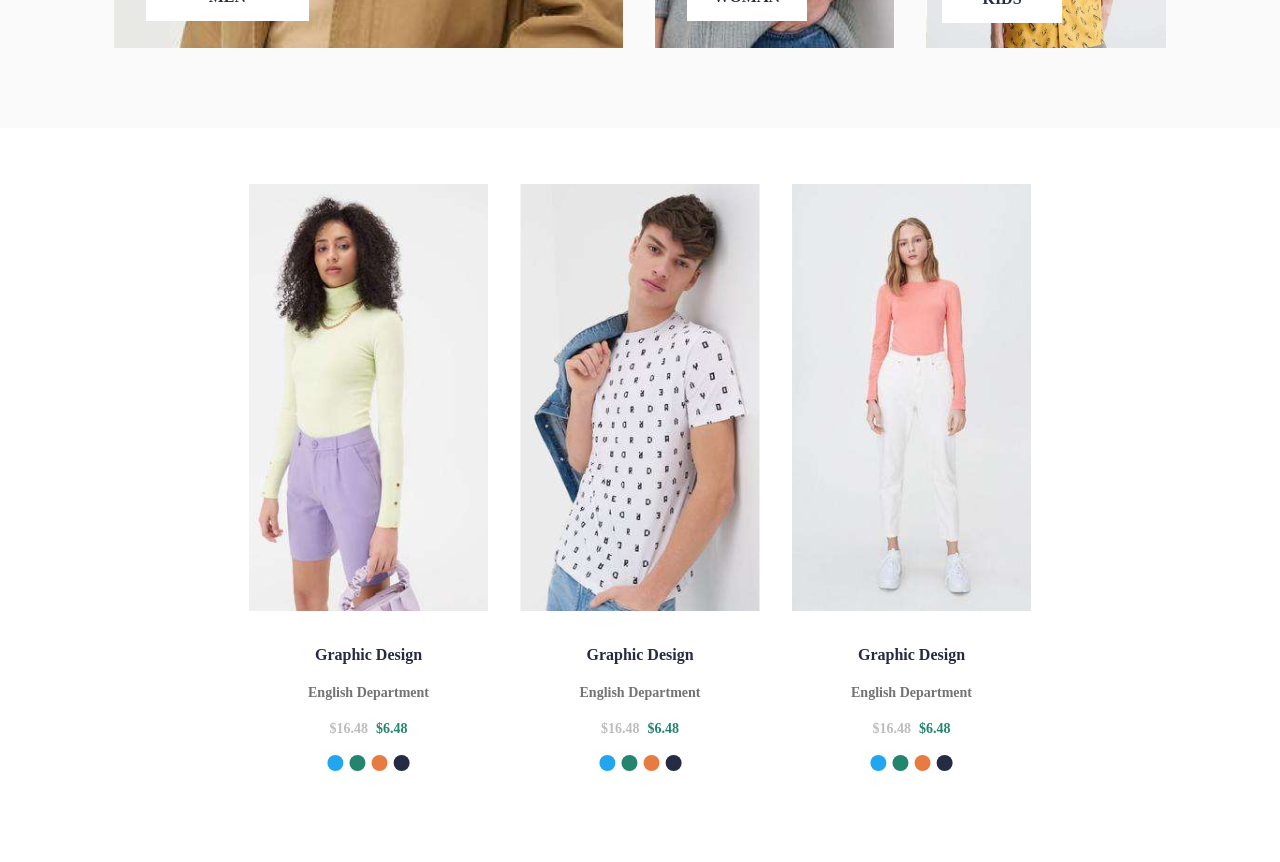
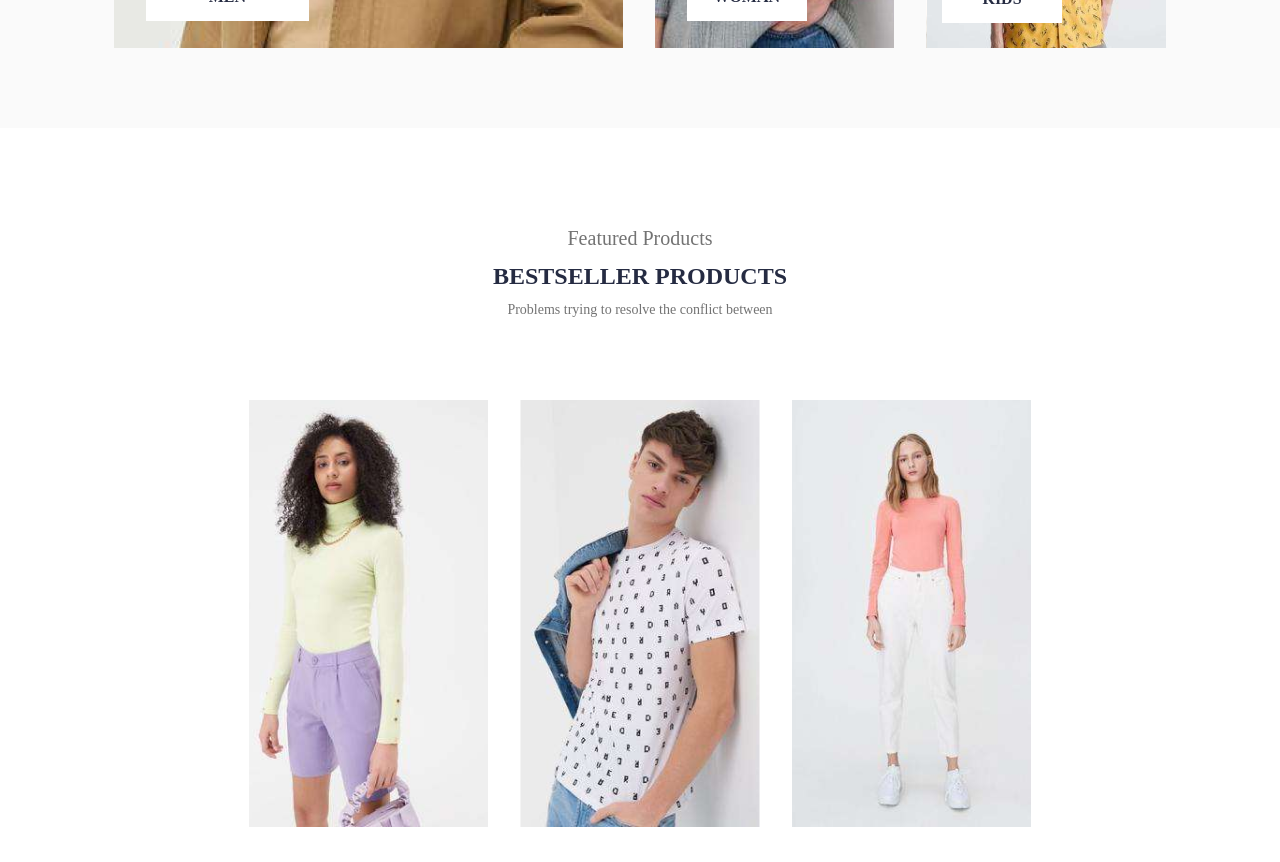
Before and after one commit to samet7ozturk/e-commerce-project, a React (Vite) app: page / in a window 1280 px wide. Shown: the part 1440-2302 px from the top of the page. Built offline with nearby package versions, Linux system fonts and the light colour scheme.

Commit message:
Modified

```diff
--- a/src/pages/HomePage.jsx
+++ b/src/pages/HomePage.jsx
@@ -13,6 +13,15 @@ const HomePage = () => {
       <Header />
       <Carousel1 />
       <EditorsPick />
+      <div className="flex flex-col items-center pt-24 pb-6">
+        <p className="text-[#737373] text-xl pb-2">Featured Products</p>
+        <h2 className="text-[#252B42] text-2xl font-bold pb-2">
+          BESTSELLER PRODUCTS
+        </h2>
+        <p className="text-[#737373] text-sm">
+          Problems trying to resolve the conflict between
+        </p>
+      </div>
       <BestSellerProduct />
       <Carousel2 />
       <ProductIntroduction />
```
